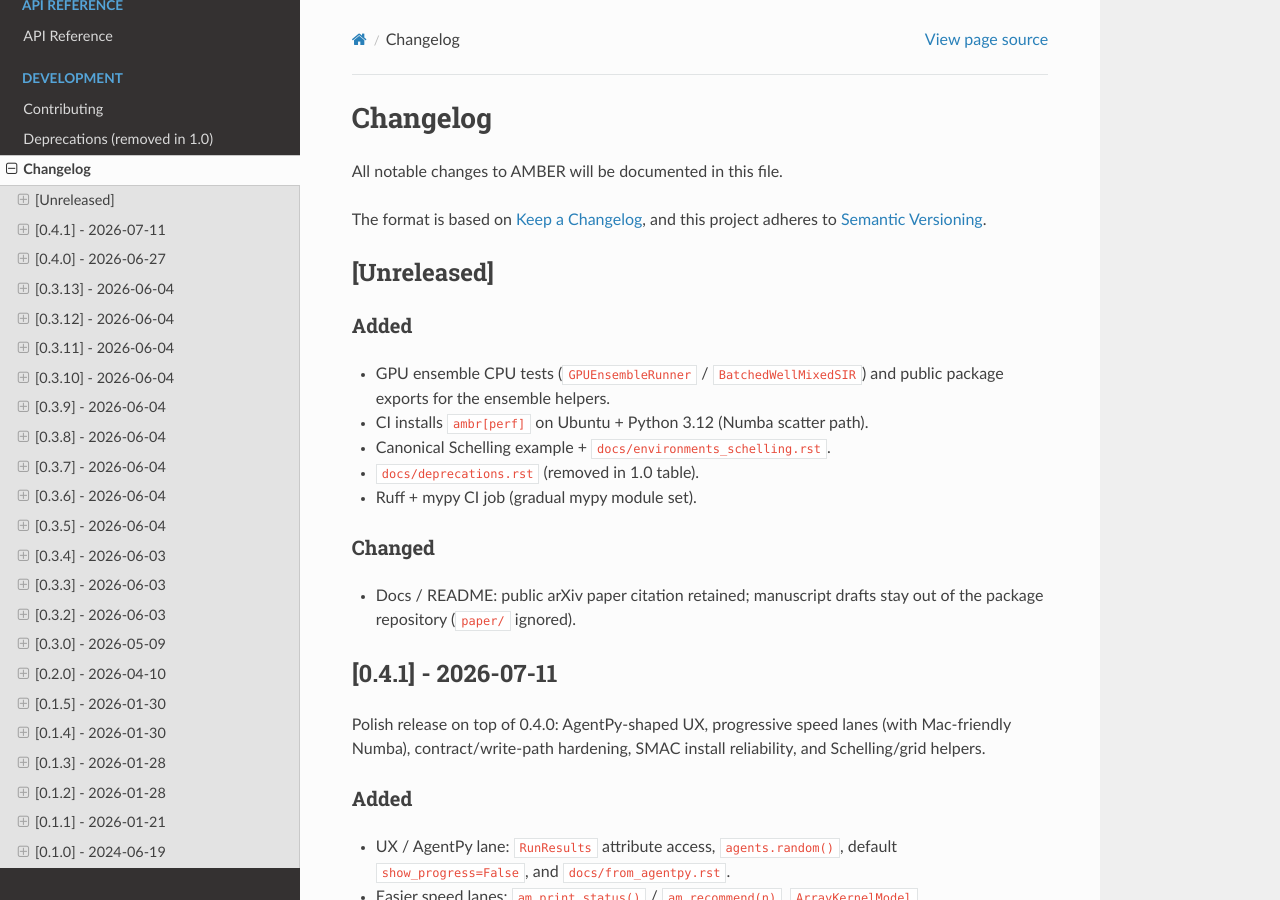
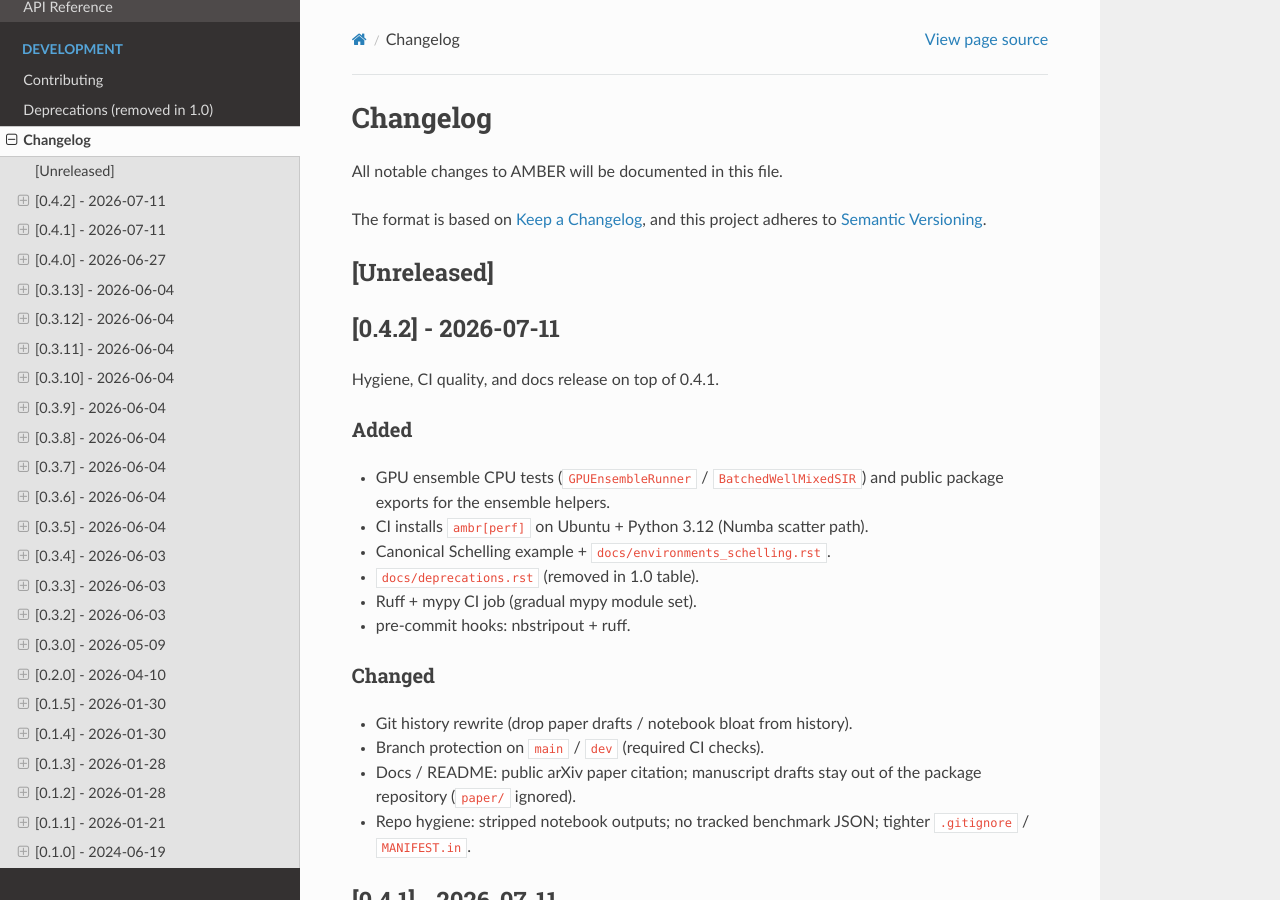
Before and after one commit to a11to1n3/AMBER, a Sphinx documentation site: the page built from docs/changelog.rst, in a window 1280 px wide and 900 px high. Built offline with Sphinx 7.4.7 and the Read the Docs theme 3.1.0, drawn with Linux system fonts in a browser that asks for light colours.

Commit message:
release: AMBER 0.4.2
Bump package and docs fallback versions. Finalize changelog for hygiene,
ensemble tests, Schelling docs, deprecations table, ruff/mypy CI,
pre-commit, and history rewrite notes.

```diff
--- a/docs/changelog.rst
+++ b/docs/changelog.rst
@@ -9,6 +9,11 @@ and this project adheres to `Semantic Versioning <https://semver.org/spec/v2.0.0
 [Unreleased]
 ------------
 
+[0.4.2] - 2026-07-11
+--------------------
+
+Hygiene, CI quality, and docs release on top of 0.4.1.
+
 Added
 ~~~~~
 - GPU ensemble CPU tests (``GPUEnsembleRunner`` / ``BatchedWellMixedSIR``) and
@@ -17,11 +22,16 @@ Added
 - Canonical Schelling example + ``docs/environments_schelling.rst``.
 - ``docs/deprecations.rst`` (removed in 1.0 table).
 - Ruff + mypy CI job (gradual mypy module set).
+- pre-commit hooks: nbstripout + ruff.
 
 Changed
 ~~~~~~~
-- Docs / README: public arXiv paper citation retained; manuscript drafts stay
-  out of the package repository (``paper/`` ignored).
+- Git history rewrite (drop paper drafts / notebook bloat from history).
+- Branch protection on ``main`` / ``dev`` (required CI checks).
+- Docs / README: public arXiv paper citation; manuscript drafts stay out of
+  the package repository (``paper/`` ignored).
+- Repo hygiene: stripped notebook outputs; no tracked benchmark JSON; tighter
+  ``.gitignore`` / ``MANIFEST.in``.
 
 [0.4.1] - 2026-07-11
 --------------------
--- a/docs/conf.py
+++ b/docs/conf.py
@@ -26,7 +26,7 @@ author = 'a11to1n3'
 try:
     release = metadata_version('ambr')
 except PackageNotFoundError:
-    release = '0.4.1'
+    release = '0.4.2'
 version = release
 
 # -- General configuration ---------------------------------------------------
--- a/docs/index.rst
+++ b/docs/index.rst
@@ -76,7 +76,7 @@ Create your first model:
    print(am.recommend(10_000))
 
 For more examples, check the ``examples/`` directory in the repository.
-See :doc:`changelog` for what is new in **0.4.1**.
+See :doc:`changelog` for what is new in **0.4.2**.
 
 Table of Contents
 -----------------
--- a/pyproject.toml
+++ b/pyproject.toml
@@ -4,7 +4,7 @@ build-backend = "setuptools.build_meta"
 
 [project]
 name = "ambr"
-version = "0.4.1"
+version = "0.4.2"
 description = "Agent-based Modeling with Blazingly Efficient Records"
 readme = { file = "README.md", content-type = "text/markdown" }
 requires-python = ">=3.9"
--- a/src/ambr/__init__.py
+++ b/src/ambr/__init__.py
@@ -79,7 +79,7 @@ from .lanes import ArrayKernelModel, status, print_status, recommend
 try:
     __version__ = _metadata_version('ambr')
 except _PackageNotFoundError:
-    __version__ = '0.4.1'
+    __version__ = '0.4.2'
 
 __author__ = 'a11to1n3'
 __email__ = 'citation.needed@example.com'
```
Also changed, not shown: CHANGELOG.md (+7 -6 lines), README.md (+1 -1 lines).
